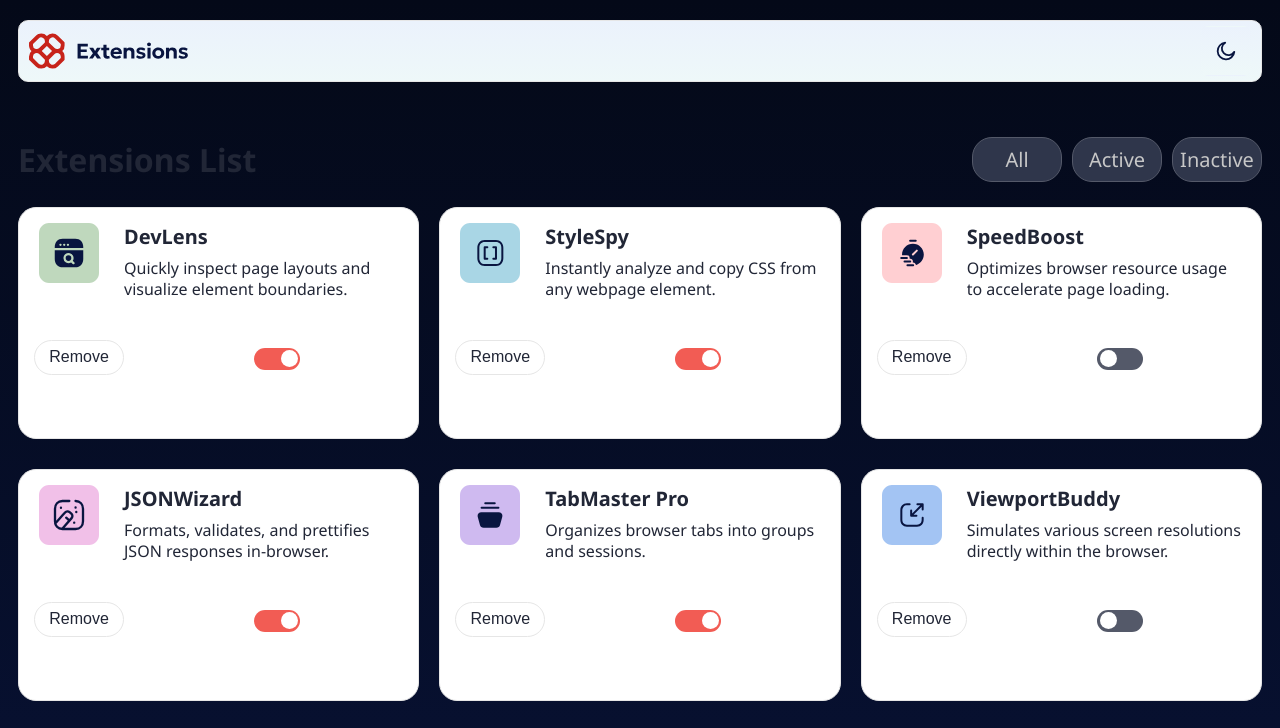
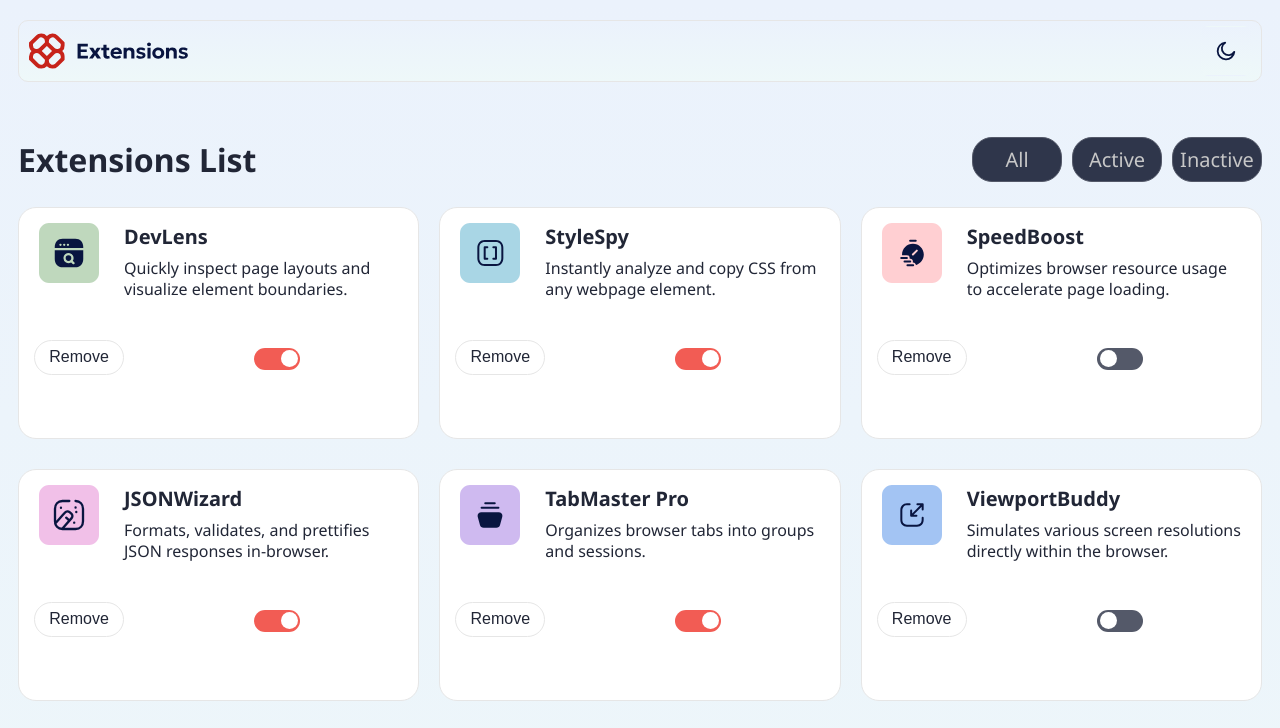
Before and after one commit to Posixoxo/Browser-extensions-manager-UI, a plain HTML site: page index.html in a window 1280 px wide. Both pictures are taken after a click on the button 1226 px from the left and 51 px from the top of the page. Shown: the top 728 px of the page. Drawn offline with Linux system fonts and the light colour scheme; a web font is replaced by a local one.

Commit message:
Updated styles

```diff
--- a/style.css
+++ b/style.css
@@ -66,7 +66,7 @@ body {
 
   /* Light mode styles */
   body.light-mode {
-    background-color: hsl(0, 0%, 98%);
+    background: linear-gradient(180deg, #EBF2FC 0%, #EEF8F9 100%);
     color: hsl(226, 25%, 17%);
   }
 
```
